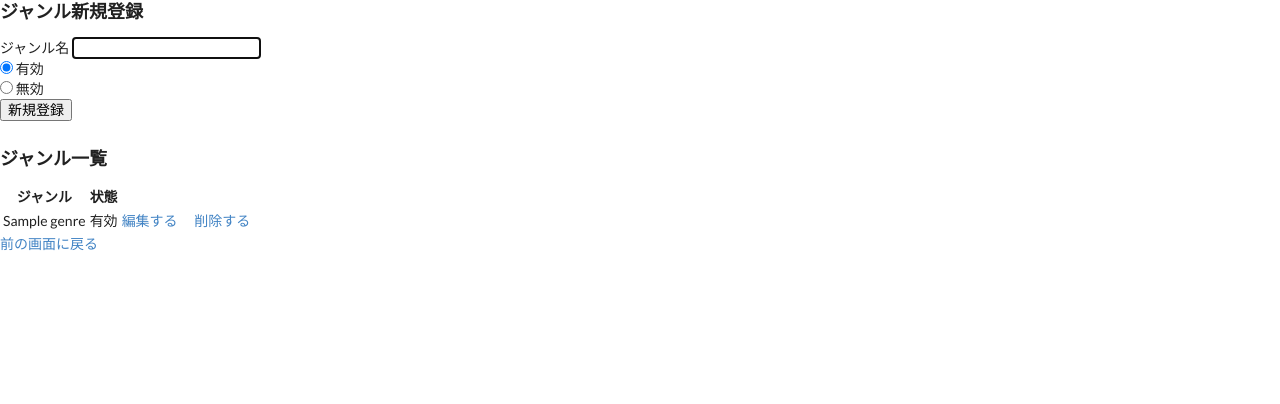
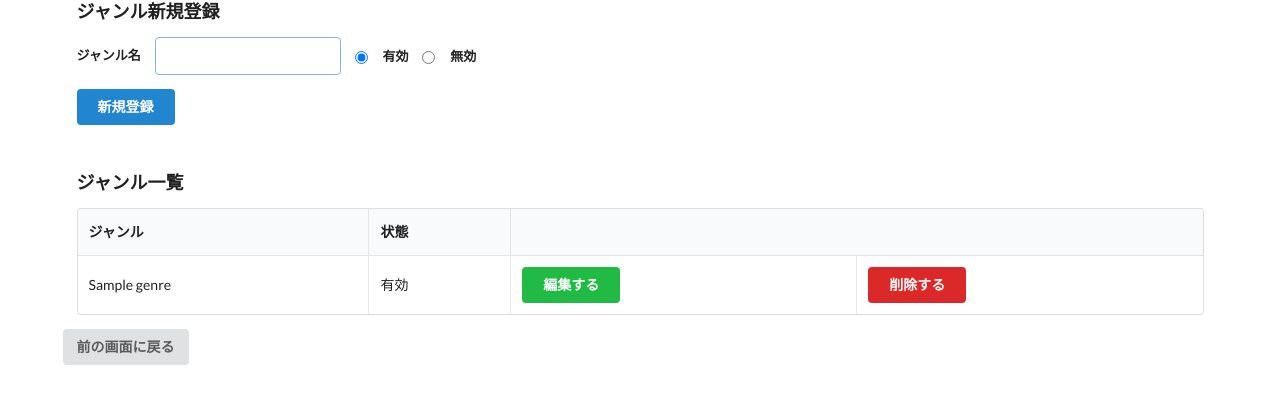
Before and after one commit to yasuo-masuyama/SponsCar, a Rails app: page /admins/genres in a window 1280 px wide. Shown: the top 404 px of the page. Run offline with Rails 7, Linux system fonts and the light colour scheme; tables that the repository leaves empty hold one stand-in row (Sample ...); style sheets or scripts are compiled from the project's sources.

Commit message:
:recycle: ジャンルページUI改善

```diff
--- a/app/views/admins/genres/index.html.erb
+++ b/app/views/admins/genres/index.html.erb
@@ -1,27 +1,30 @@
-<div class="container">
-	<div class="row">
-		<div class="col-xs-8">
+<div class="ui container">
+  <div class="ui grid">
+    <div class="sixteen wide column">
       <h3>ジャンル新規登録</h3>
-				<%= form_with(model: @genre, local: true, url: admins_genres_path) do |f| %>
-				<div class="form-inline">
-					<div class="form-group">
+      <%= form_with(model: @genre, local: true, url: admins_genres_path, class: "ui form") do |f| %>
+        <div class="inline fields">
+          <div class="field">
             <%= f.label :ジャンル名 %>
-						<%= f.text_field :name, autofocus: true, class: "form-controll " %>&emsp;
+            <%= f.text_field :name, autofocus: true, class: "form-controll" %>
           </div>
-					<div class="form-group">
-						<%= f.radio_button :flag_active, :true %>
-						<%= f.label :有効 %>&emsp;
+          <div class="field">
+            <%= f.radio_button :flag_active, :true, class: "hidden" %>
+            <label>有効</label>
           </div>
-					<div class="form-group">
-						<%= f.radio_button :flag_active, :false %>
-						<%= f.label :無効 %>&emsp;
+          <div class="field">
+            <%= f.radio_button :flag_active, :false, class: "hidden" %>
+            <label>無効</label>
           </div>
-					<%= f.submit "新規登録", class: "btn btn-primary"%>
-				<% end %><br>
+        </div>
+        <%= f.submit "新規登録", class: "ui primary button" %>
+      <% end %>
+      <br>
+
       <!-- ジャンル一覧表示 -->
       <h3>ジャンル一覧</h3>
-				<div class = "genre-list">
-					<table class="table">
+      <div class="genre-list">
+        <table class="ui celled table">
           <thead>
             <tr>
               <th>ジャンル</th>
@@ -29,25 +32,27 @@
               <th colspan="3"></th>
             </tr>
           </thead>
-
           <tbody>
             <% @genres.each do |genre| %>
               <tr>
-								<td><%= genre.name%></td>
-								<%if genre.flag_active == true %>
+                <td><%= genre.name %></td>
+                <% if genre.flag_active == true %>
                   <td>有効</td>
                 <% else %>
                   <td>無効</td>
                 <% end %>
-								<td><%= link_to "編集する", edit_admins_genre_path(genre.id), class: "btn btn-success" %>&emsp;
-										<%= link_to "削除する", admins_genre_path(genre.id), method: :delete, data: {confirm: "本当に削除してもよろしいですか？"},class: "btn btn-danger" %></td>
+                <td><%= link_to "編集する", edit_admins_genre_path(genre.id), class: "ui green button" %></td>
+                <td>
+                  <%= link_to "削除する", admins_genre_path(genre.id),
+                              method: :delete, data: { confirm: "本当に削除してもよろしいですか？" },
+                              class: "ui red button" %>
+                </td>
               </tr>
             <% end %>
           </tbody>
         </table>
       </div>
     </div>
-		<%= link_to "前の画面に戻る", admins_path %>
+    <%= link_to "前の画面に戻る", admins_path, class: "ui button" %>
   </div>
 </div>
-</div>
```
Also changed, not shown: app/views/admins/genres/edit.html.erb (+21 -20 lines). Lines whose indentation alone changed are shown as unchanged.
